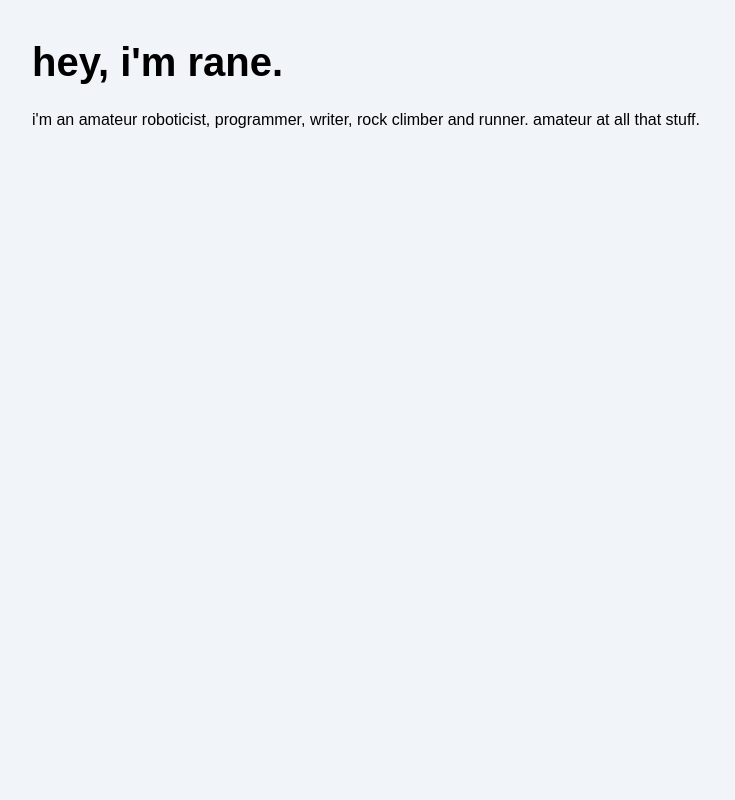
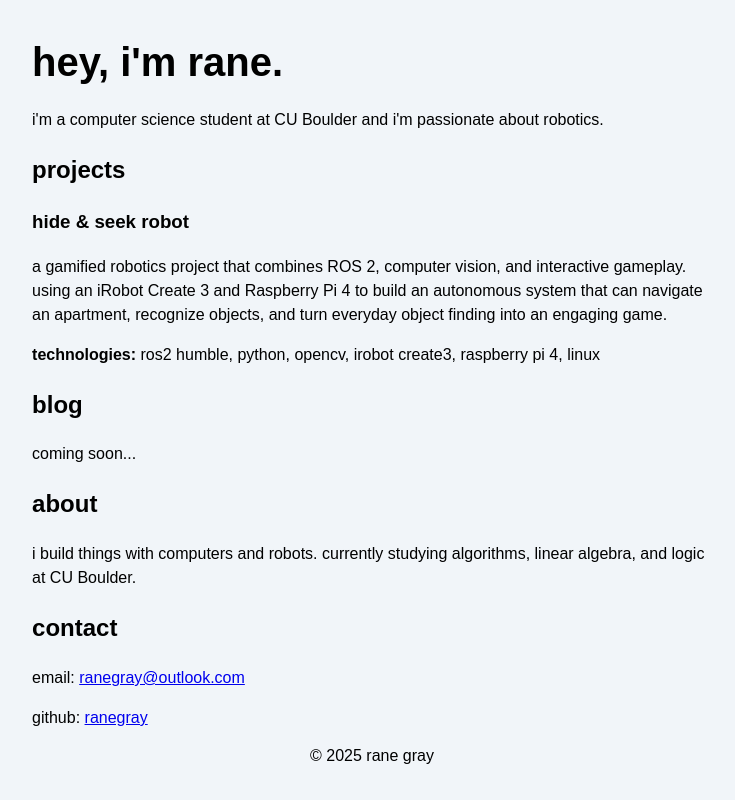
Before and after one commit to ranegray/puffy-parsec, an Astro site: page / in a window 1280 px wide. Shown: the whole page, without its empty margins (268-1003 px from the left). Built offline with nearby package versions, Linux system fonts and the light colour scheme; Astro itself is replaced by a stand-in of ours.

Commit message:
updated home page with project info and contact info and short about blurb

```diff
--- a/src/pages/index.astro
+++ b/src/pages/index.astro
@@ -12,15 +12,36 @@ import '../styles/global.css';
 		<title>ranegray.com</title>
 	</head>
 	<body>
-		<!-- <a href="/">home</a>
-		<a href="/about/">about</a>
-		<a href="/blog/">blog</a> -->
-
 		<h1>hey, i'm rane.</h1>
-		<p>i'm an amateur roboticist, programmer, writer, rock climber and runner. amateur at all that stuff.</p>
+		<p>i'm a computer science student at CU Boulder and i'm passionate about robotics.</p>
 
 		<section>
-			<!-- <h2>featured</h2> -->
+			<h2>projects</h2>
+			<h3>hide & seek robot</h3>
+			<p>a gamified robotics project that combines ROS 2, computer vision, and interactive gameplay. using an iRobot Create 3 and Raspberry Pi 4 to build an autonomous system that can navigate an apartment, recognize objects, and turn everyday object finding into an engaging game.</p>
+			<p><strong>technologies:</strong> ros2 humble, python, opencv, irobot create3, raspberry pi 4, linux</p>
 		</section>
+
+		<section>
+			<h2>blog</h2>
+			<p>coming soon...</p>
+		</section>
+
+		<section>
+			<h2>about</h2>
+			<p>i build things with computers and robots. currently studying algorithms, linear algebra, and logic at CU Boulder.
+
+			</p>
+		</section>
+
+		<section>
+			<h2>contact</h2>
+			<p>email: <a href="mailto: ranegray@outlook.com">ranegray@outlook.com</a></p>
+			<p>github: <a href="github.com/ranegray">ranegray</a></p>
+		</section>
+
+		<footer>
+			<p>© 2025 rane gray</p>
+		</footer>
 	</body>
 </html>
--- a/src/styles/global.css
+++ b/src/styles/global.css
@@ -19,3 +19,13 @@ html {
     margin: 1rem 0;
     font-size: 2.5rem;
   }
+
+  footer {
+    margin-top: 2rem;
+    padding: 1rem;
+    position: fixed;
+    left: 0;
+    bottom: 0;
+    width: 100%;
+    text-align: center;
+  }
```
